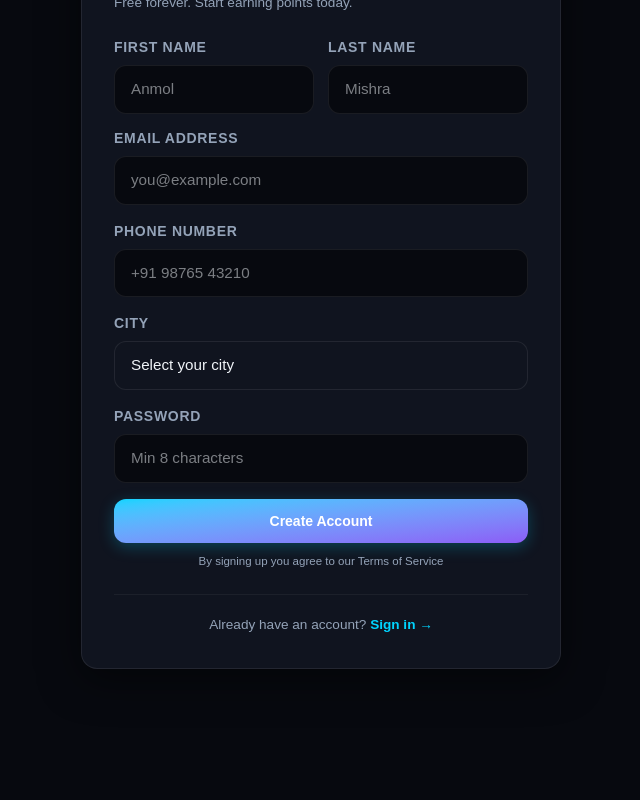
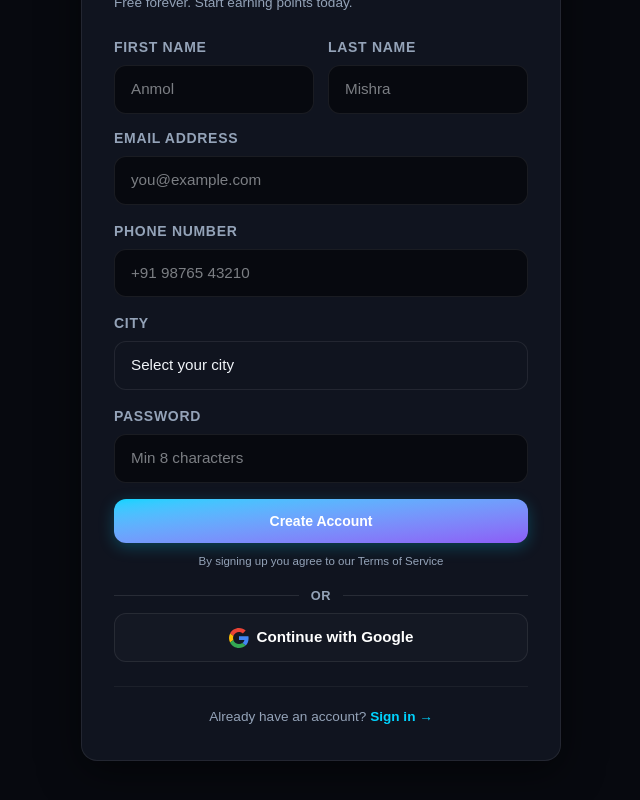
Before and after one commit to ashishsingh256259/UrbanPulse-Guardian-Ai, a React (Vite) app in the folder frontend-react/: page /register in a window 1280 px wide. Shown: the part 320-1120 px from the top of the page, without its empty margins (319-959 px from the left). Before the commit the page ends 1069 px from the top, so only its background shows below. Built offline with nearby package versions, Linux system fonts and the light colour scheme.

Commit message:
Add Google login option to Register page

```diff
--- a/frontend-react/src/pages/Register.jsx
+++ b/frontend-react/src/pages/Register.jsx
@@ -1,7 +1,8 @@
 import { useState } from 'react';
 import { useAuth } from '../contexts/AuthContext';
 import { useNavigate, Link, Navigate } from 'react-router-dom';
-
+import { auth, googleProvider } from '../firebase';
+import { signInWithPopup } from 'firebase/auth';
 const Register = () => {
   const { user, apiCall, login } = useAuth();
   const navigate = useNavigate();
@@ -37,6 +38,30 @@
       setTimeout(() => navigate('/dashboard'), 800);
     } catch (e) {
       setErrGlobal(e.message || 'Registration failed');
+      setIsLoading(false);
+    }
+  };
+
+  const handleGoogleLogin = async () => {
+    setErrGlobal('');
+    setIsLoading(true);
+    try {
+      const result = await signInWithPopup(auth, googleProvider);
+      const fbUser = result.user;
+
+      const data = await apiCall('/auth/google', 'POST', {
+        email: fbUser.email,
+        name: fbUser.displayName,
+        uid: fbUser.uid
+      });
+
+      login(data.access_token, data.user);
+      setTimeout(() => {
+        navigate(data.user.role === 'municipal' ? '/municipal' : '/dashboard');
+      }, 800);
+    } catch (error) {
+      console.error(error);
+      setErrGlobal(error.message || 'Google registration failed');
       setIsLoading(false);
     }
   };
@@ -101,6 +126,26 @@
             By signing up you agree to our Terms of Service
           </p>
 
+          <div className="mt-4 mb-2 flex items-center justify-center">
+            <div className="h-px bg-[rgba(255,255,255,0.1)] flex-1"></div>
+            <span className="px-3 text-[0.8rem] text-text2 uppercase tracking-wider font-semibold">or</span>
+            <div className="h-px bg-[rgba(255,255,255,0.1)] flex-1"></div>
+          </div>
+
+          <button
+            className="w-full flex items-center justify-center gap-2 py-3 rounded-xl border border-border bg-[rgba(255,255,255,0.02)] text-[0.95rem] font-semibold text-white hover:bg-[rgba(255,255,255,0.06)] transition-all disabled:opacity-50"
+            onClick={handleGoogleLogin}
+            disabled={isLoading}
+          >
+            <svg width="20" height="20" viewBox="0 0 48 48">
+              <path fill="#EA4335" d="M24 9.5c3.54 0 6.71 1.22 9.21 3.6l6.85-6.85C35.9 2.38 30.47 0 24 0 14.62 0 6.51 5.38 2.56 13.22l7.98 6.19C12.43 13.72 17.74 9.5 24 9.5z"/>
+              <path fill="#4285F4" d="M46.98 24.55c0-1.57-.15-3.09-.38-4.55H24v9.02h12.94c-.58 2.96-2.26 5.48-4.78 7.18l7.73 6c4.51-4.18 7.09-10.36 7.09-17.65z"/>
+              <path fill="#FBBC05" d="M10.53 28.59c-.48-1.45-.76-2.99-.76-4.59s.27-3.14.76-4.59l-7.98-6.19C.92 16.46 0 20.12 0 24c0 3.88.92 7.54 2.56 10.78l7.97-6.19z"/>
+              <path fill="#34A853" d="M24 48c6.48 0 11.93-2.13 15.89-5.81l-7.73-6c-2.15 1.45-4.92 2.3-8.16 2.3-6.26 0-11.57-4.22-13.47-9.91l-7.98 6.19C6.51 42.62 14.62 48 24 48z"/>
+            </svg>
+            Continue with Google
+          </button>
+
           <div className="text-center mt-6 text-[0.85rem] text-text2 pt-5 border-t border-[rgba(255,255,255,0.05)]">
             Already have an account? <Link to="/login" className="text-cyan font-semibold hover:underline">Sign in →</Link>
           </div>
```
